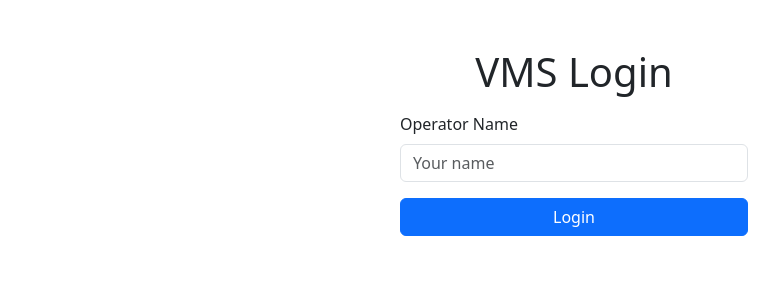
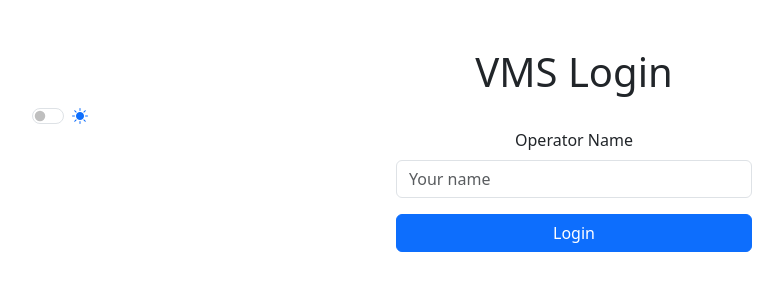
Before and after one commit to RIVAlumni/vms, a FastAPI app: page /login in a window 1280 px wide. Shown: the top 300 px of the page, without its empty margins (66-849 px from the left). Run offline with FastAPI, Linux system fonts and the light colour scheme.

Commit message:
dark theming

```diff
--- /dev/null
+++ b/static/base.css
@@ -0,0 +1,6 @@
+[data-bs-theme="dark"] #themeIcon {
+  color: #ffc107; /* amber */
+}
+[data-bs-theme="light"] #themeIcon {
+  color: #0d6efd; /* Bootstrap blue */
+}
--- /dev/null
+++ b/static/base.js
@@ -0,0 +1,26 @@
+const toggle = document.getElementById('darkModeToggle');
+const icon = document.getElementById('themeIcon');
+
+function applyTheme(theme) {
+  document.documentElement.setAttribute('data-bs-theme', theme);
+  localStorage.setItem('theme', theme);
+  toggle.checked = (theme === 'dark');
+  icon.className = theme === 'dark' ? 'bi bi-moon-fill' : 'bi bi-sun-fill';
+  const color = theme === 'dark'
+    ? 'rgba(255, 255, 255, 0.1)' // light watermark on dark bg
+    : 'rgba(0, 0, 0, 0.1)';      // dark watermark on light bg
+  setWatermark(color);
+}
+
+// Initial load: saved theme or system preference
+const savedTheme = localStorage.getItem('theme');
+if (savedTheme) {
+  applyTheme(savedTheme);
+} else {
+  const prefersDark = window.matchMedia('(prefers-color-scheme: dark)').matches;
+  applyTheme(prefersDark ? 'dark' : 'light');
+}
+ // Toggle handler
+toggle.addEventListener('change', () => {
+  applyTheme(toggle.checked ? 'dark' : 'light');
+});
--- a/static/login.js
+++ /dev/null
@@ -1,8 +0,0 @@
-function login(e) {
-  e.preventDefault();
-  const op = document.getElementById("operator").value;
-  fetch("/login", {
-    method: "POST",
-    body: new URLSearchParams({ operator: op })
-  }).then(() => window.location.href = "/");
-}
--- a/templates/base.html
+++ b/templates/base.html
@@ -4,11 +4,27 @@
   <meta charset="UTF-8">
   <title>{% block title %}RIVA VMS{% endblock %}</title>
   <link href="https://cdn.jsdelivr.net/npm/bootstrap@5.3.7/dist/css/bootstrap.min.css" rel="stylesheet" integrity="sha384-LN+7fdVzj6u52u30Kp6M/trliBMCMKTyK833zpbD+pXdCLuTusPj697FH4R/5mcr" crossorigin="anonymous">
+  <link href="https://cdn.jsdelivr.net/npm/bootstrap-icons@1.13.1/font/bootstrap-icons.css" rel="stylesheet" integrity="sha384-Bk5cbLkZQ5raZ0+H2/+VbfYx3WpvxvQK4zqXZr7sYODuaX7bKXoSOnipQxkaS8sv" crossorigin="anonymous">
   <script src="https://cdn.jsdelivr.net/npm/bootstrap@5.3.7/dist/js/bootstrap.bundle.min.js" integrity="sha384-ndDqU0Gzau9qJ1lfW4pNLlhNTkCfHzAVBReH9diLvGRem5+R9g2FzA8ZGN954O5Q" crossorigin="anonymous"></script>
+  <link rel="stylesheet" href="/static/base.css">
   <meta name="viewport" content="width=device-width, initial-scale=1">
 {% block head %}{% endblock %}
+  <script src="/static/base.js" defer></script>
 </head>
 <body class="container mt-5">
+  <h1 class="text-center">{% block html_title %}HTML Title{% endblock %}</h1>
+  <div class="d-flex justify-content-between align-items-center w-100 px-3">
+    <!-- Left: Toggle -->
+    <div class="form-check form-switch m-0">
+      <input class="form-check-input" type="checkbox" id="darkModeToggle">
+      <label class="form-check-label" for="darkModeToggle">
+        <i id="themeIcon" class="bi bi-moon-fill"></i>
+      </label>
+    </div>
+
+    <!-- Right: Operator -->
+{% block flexbox_logout %}{% endblock %}
+  </div>
 {% block content %}{% endblock %}
 </body>
 </html>
--- a/templates/base_loggedin.html
+++ b/templates/base_loggedin.html
@@ -6,6 +6,9 @@
 {% block inner_head %}{% endblock %}
 {% endblock %}
 
+{% block flexbox_logout %}
+    <p id="operator_name" class="text-end" onclick="logout()"></p>
+{% endblock %}
 
 {% block content %}
 {% block inner_content %}{% endblock %}
--- a/templates/form.html
+++ b/templates/form.html
@@ -6,10 +6,9 @@
   <script src="/static/form.js" defer></script>
 {% endblock %}
 
+{% block html_title %}Visitor Management{% endblock %}
 {% block inner_content %}
   <div class="container mt-5">
-    <h1 class="text-center">Visitor Management</h1>
-    <p id="operator_name" class="text-end" onclick="logout()"></p>
     <form onsubmit="submitForm(event)">
       <div class="mb-3">
         <label for="nric" class="form-label">NRIC</label>
--- a/templates/login.html
+++ b/templates/login.html
@@ -3,16 +3,19 @@
 {% block title %}Login{% endblock %}
 
 {% block head %}
-  <script src="/static/login.js" defer></script>
+<script>
+function setWatermark(color) {
+  // unused
+}
+</script>
 {% endblock %}
 
+{% block html_title %}VMS Login{% endblock %}
 {% block content %}
-  <div class="container mt-5">
   <div class="row justify-content-center">
     <div class="col-md-4">
-        <h1 class="text-center mb-3">VMS Login</h3>
-        <form onsubmit="login(event)">
-          <div class="mb-3">
+      <form method="POST" action="/login">
+        <div class="mb-3 text-center">
           <label for="operator" class="form-label">Operator Name</label>
           <input type="text" class="form-control" id="operator" name="operator" maxlength="66" placeholder="Your name" required>
         </div>
@@ -20,5 +23,4 @@
       </form>
     </div>
   </div>
-  </div>
 {% endblock %}
--- a/templates/search.html
+++ b/templates/search.html
@@ -6,9 +6,8 @@
   <script src="/static/search.js" defer></script>
 {% endblock %}
 
+{% block html_title %}Visitor Records{% endblock %}
 {% block inner_content %}
-  <h1 class="text-center">Visitor Records</h1>
-  <p id="operator_name" class="text-end" onclick="logout()"></p>
   <div class="container mt-5">
     <h3>Search Records</h3>
       <form id="search-form" class="row g-2 mb-3">
```
Also changed, not shown: static/watermark.js (+3 -6 lines). Lines whose indentation alone changed are shown as unchanged.
